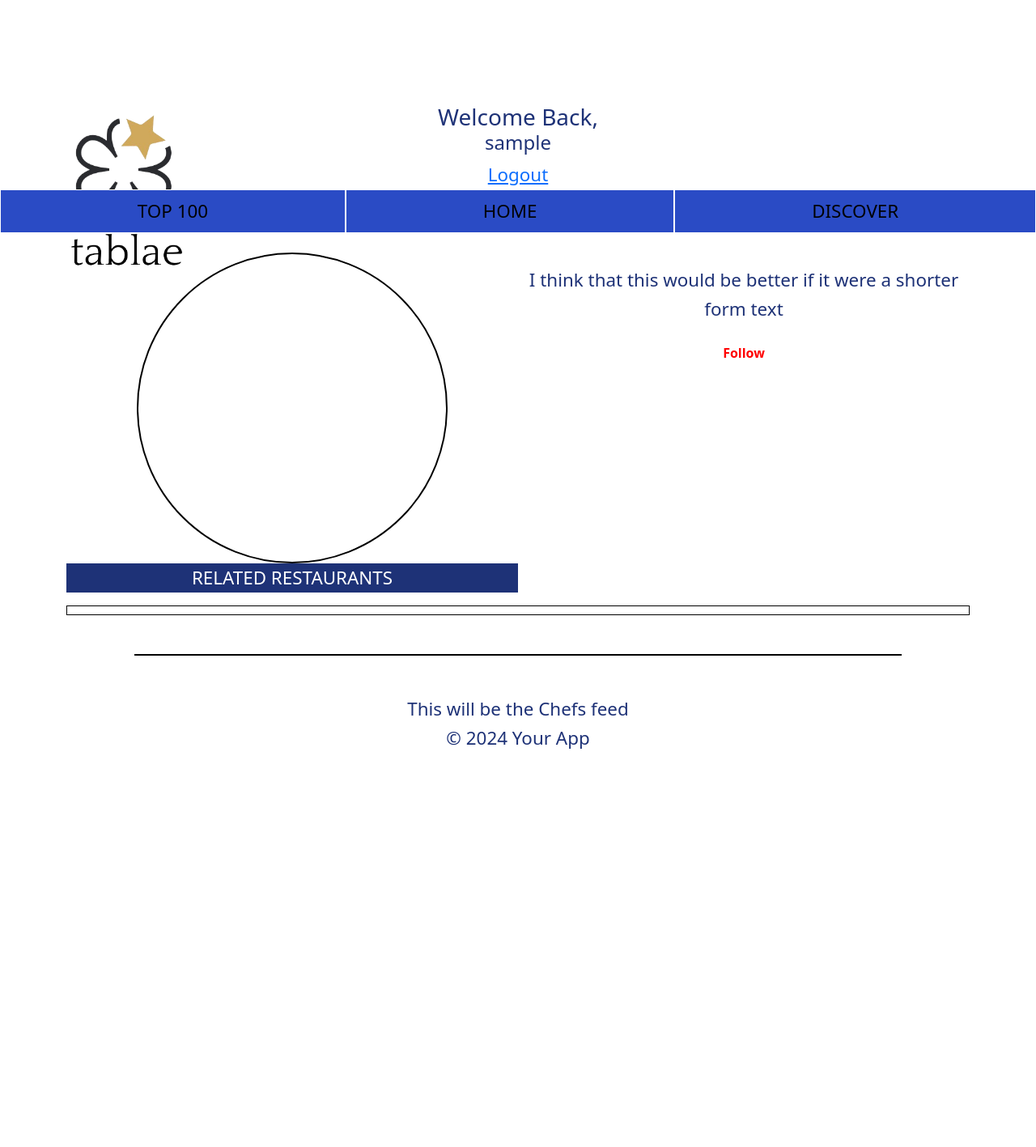
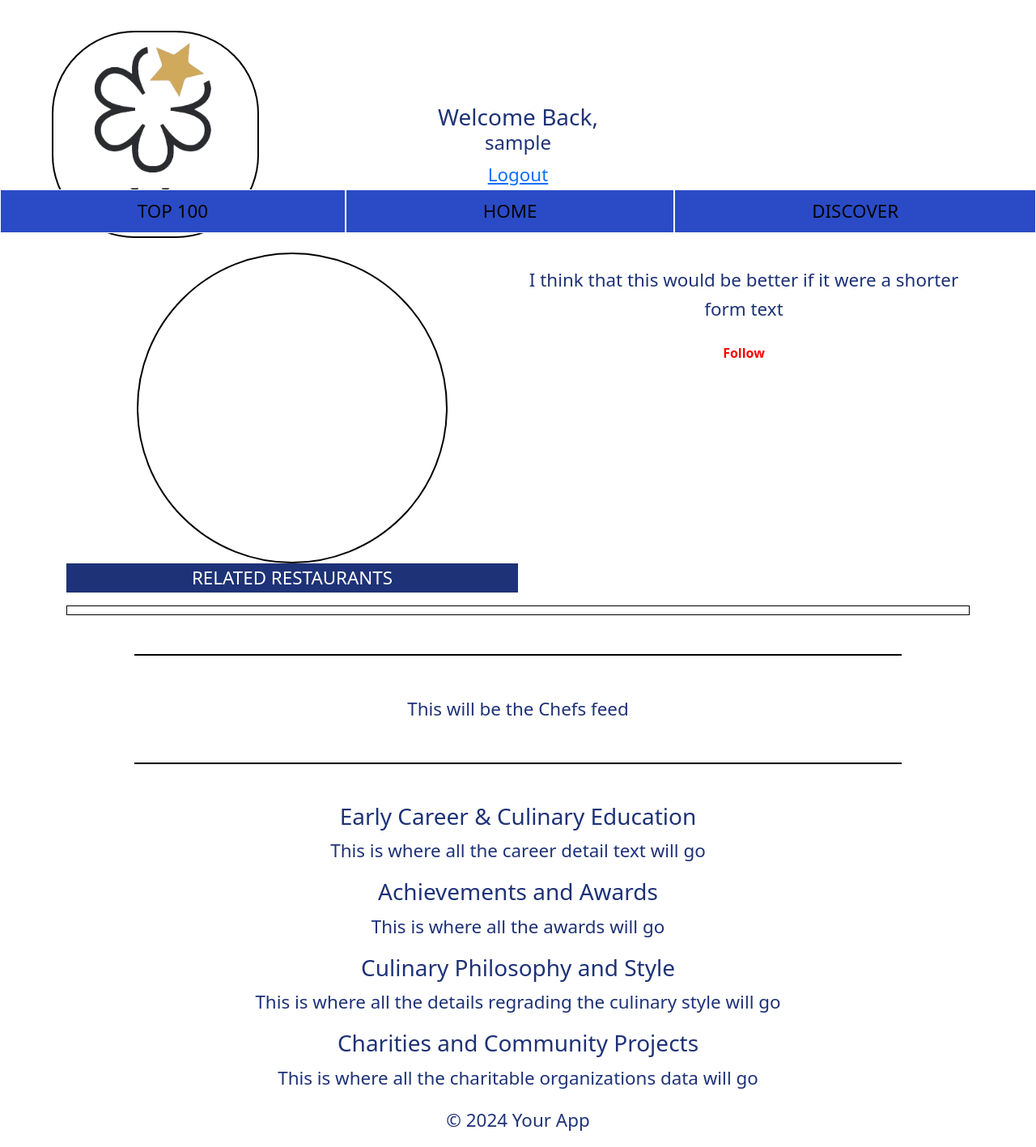
Before and after one commit to AndrewGuadi/michelin-joint, a Flask app: page /chef-profile/1 in a window 1280 px wide. Shown: the whole page at 81% size. Before the commit the page ends 925 px from the top, so only its background shows below. Run offline with Flask 3, Linux system fonts and the light colour scheme; the visitor is signed in with stand-in values (Sample User, id 1); data that the repository does not hold is empty.

Commit message:
Updating Chef profiles to include comprehensive data

```diff
--- a/static/css/base.css
+++ b/static/css/base.css
@@ -26,11 +26,14 @@
 }
 
 .logo-wrapper{
-    height:25vw;
-    width:25vw;
+    height:20vw;
+    width:20vw;
     position: absolute;
     margin:auto;
-    top:5vw;
+    left:5vw;
+    top:3vw;
+    border-radius: 40%;
+    border:2px solid black;
 }
 
 #logo{
--- a/templates/chef-profile.html
+++ b/templates/chef-profile.html
@@ -40,6 +40,22 @@
     <div class="row">
         <div class="col-12">This will be the Chefs feed</div>
     </div>
+    <div class="row break-line my-5"></div>
+
+    <!--this will be the more detailed chef profile-->
+    <div class="row justify-content-center">
+        <h3 class="details col-10">Early Career & Culinary Education</h3>
+        <p class="col-10">This is where all the career detail text will go</p>
+
+        <h3 class="details col-10">Achievements and Awards</h3>
+        <p class="col-10">This is where all the awards will go</p>
+
+        <h3 class="details col-10">Culinary Philosophy and Style</h3>
+        <p class="col-10">This is where all the details regrading the culinary style will go</p>
+
+        <h3 class="details col-10">Charities and Community Projects</h3>
+        <p class="col-10">This is where all the charitable organizations data will go</p>
+    </div>
 </div>
 
 {% endblock %}
```
Also changed, not shown: static/img/tablae-logo.png.
